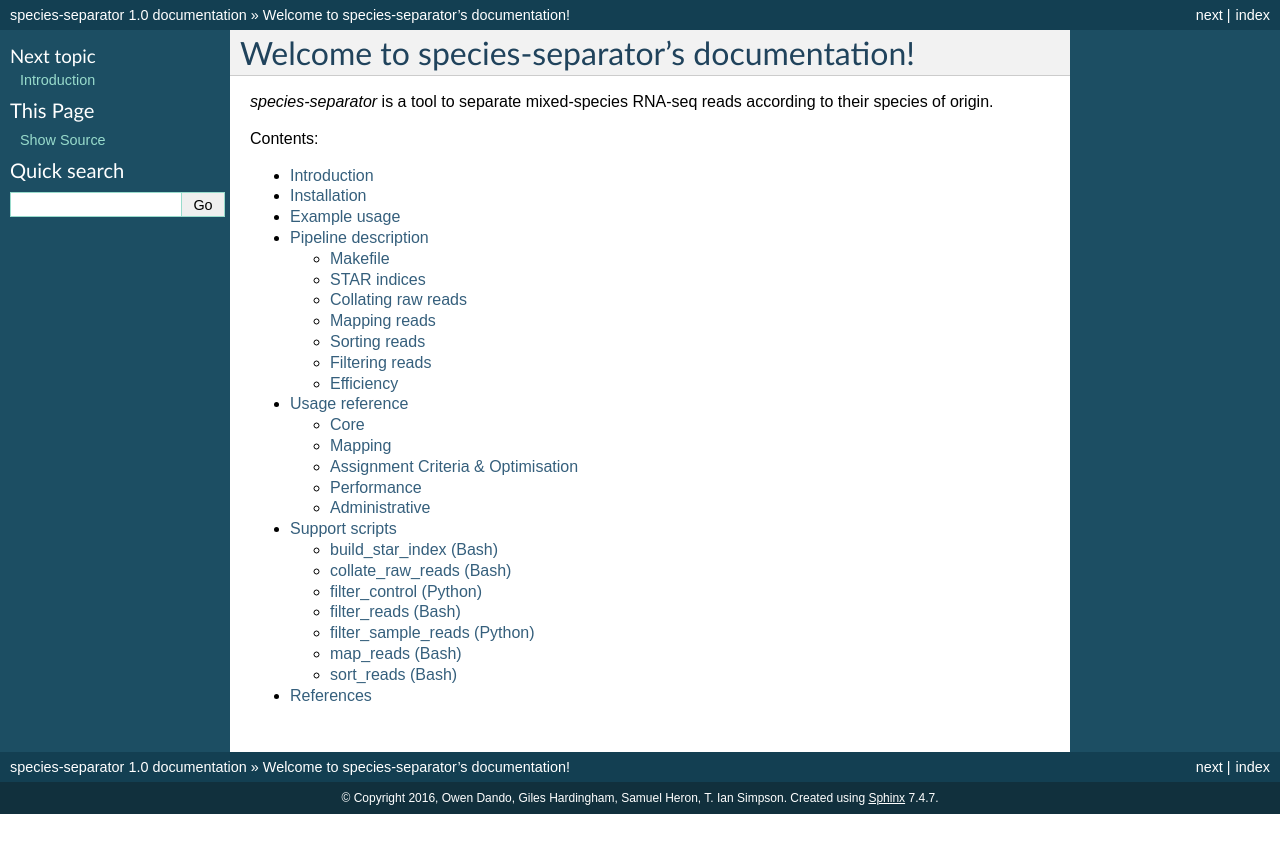
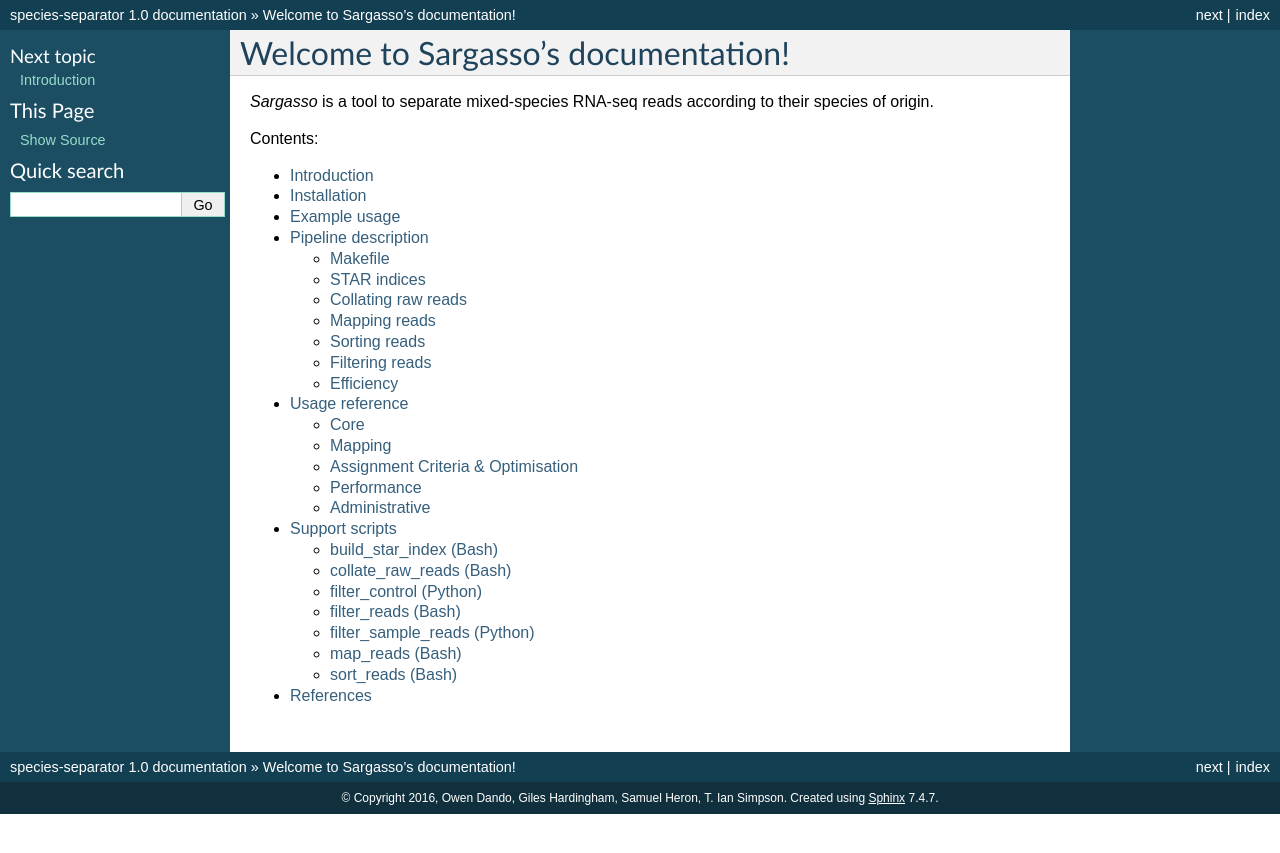
Before and after one commit to biomedicalinformaticsgroup/Sargasso, a Sphinx documentation site: the page built from docs/index.rst, in a window 1280 px wide. Shown: the top 853 px of the page. Built offline with Sphinx 7.4.7, drawn with Linux system fonts in a browser that asks for light colours.

Commit message:
Use Sargasso name.

```diff
--- a/docs/example_usage.rst
+++ b/docs/example_usage.rst
@@ -1,7 +1,7 @@
 Example usage
 =============
 
-To illustrate the usage of the *species-separator* pipeline, we will process a test data set consisting of RNA-seq reads derived from both mouse and rat. The test FASTQ files can be found in the directory ``pipeline_test/data/fastq/`` within the *species-separator* repository.
+To illustrate the usage of the *Sargasso* pipeline, we will process a test data set consisting of RNA-seq reads derived from both mouse and rat. The test FASTQ files can be found in the directory ``pipeline_test/data/fastq/`` within the *Sargasso* repository.
 
 We begin by constructing a tab-separated file giving the paths of the raw RNA-seq read data files for each sample in our experiment. This should contain one line per-sample, giving a sample name, and two comma-separated lists of FASTQ files containing paired-end RNA-seq reads (or a single comma-separated list in the case of single-end reads). Note that the FASTQ files are assumed to be gzipped.
 
@@ -9,7 +9,7 @@ In our example case we have a single sample, with a single pair of paired-end re
 
     our_sample  pipeline_test/data/fastq/mouse_rat_test_1.fastq.gz  pipeline_test/data/fastq/mouse_rat_test_2.fastq.gz
 
-The *species-separator* pipeline uses STAR [STAR]_, an efficient and accurate short RNA-seq read aligner, to map reads to reference genomes. We will assume that STAR indices have already been built for the mouse and rat genomes, and are located in the directories ``~/data/genome/<species>/STAR_index/``. Then the entire species separation pipeline can be executed with the following command::
+The *Sargasso* pipeline uses STAR [STAR]_, an efficient and accurate short RNA-seq read aligner, to map reads to reference genomes. We will assume that STAR indices have already been built for the mouse and rat genomes, and are located in the directories ``~/data/genome/<species>/STAR_index/``. Then the entire species separation pipeline can be executed with the following command::
 
     species_separator --reads-base-dir=<repository_dir> --s1-index=~/data/genome/mouse/STAR_index --s2-index=~/data/genome/rat/STAR_index --best --run-separation mouse rat test_samples.tsv test_results
 
@@ -27,4 +27,4 @@ On this small data set (100,000 paired-end reads), species separation should tak
 
 The BAM files in the ``filtered_reads`` directory are the final output of the *species-separator* pipeline. These can then be taken as input to further downstream analyses, for example for read counting and differential expression.
 
-In addition, two further log files are written. In the ``filtered_reads`` directory, ``overall_filtering_summary.txt`` contains per-sample statistics describing the reads that were assigned to each genome, or were rejected as ambiguous. In the top-level ``test_results`` directory, ``execution_record.txt`` contains a record of the command line options that were passed to *species-separator*, and the date and time of execution.
+In addition, two further log files are written. In the ``filtered_reads`` directory, ``overall_filtering_summary.txt`` contains per-sample statistics describing the reads that were assigned to each genome, or were rejected as ambiguous. In the top-level ``test_results`` directory, ``execution_record.txt`` contains a record of the command line options that were passed to *Sargasso*, and the date and time of execution.
--- a/docs/index.rst
+++ b/docs/index.rst
@@ -1,12 +1,7 @@
-.. species-separator documentation master file, created by
-   sphinx-quickstart on Tue Apr  5 16:17:29 2016.
-   You can adapt this file completely to your liking, but it should at least
-   contain the root `toctree` directive.
+Welcome to Sargasso's documentation!
+====================================
 
-Welcome to species-separator's documentation!
-=============================================
-
-*species-separator* is a tool to separate mixed-species RNA-seq reads according to their species of origin.
+*Sargasso* is a tool to separate mixed-species RNA-seq reads according to their species of origin.
 
 Contents:
 
--- a/docs/installation.rst
+++ b/docs/installation.rst
@@ -1,15 +1,15 @@
 Installation
 ============
 
-.. attention:: As *species-separator* has a number of dependencies on other Python packages, it is **strongly** recommended to install in an isolated environment using the `virtualenv <http://virtualenv.readthedocs.org/en/latest/index.html>`_ tool. The `virtualenvwrapper <http://virtualenvwrapper.readthedocs.org/en/latest/install.html>`_ tool makes managing multiple virtual environments easier.
+.. attention:: As *Sargasso* has a number of dependencies on other Python packages, it is **strongly** recommended to install in an isolated environment using the `virtualenv <http://virtualenv.readthedocs.org/en/latest/index.html>`_ tool. The `virtualenvwrapper <http://virtualenvwrapper.readthedocs.org/en/latest/install.html>`_ tool makes managing multiple virtual environments easier.
 
-Create and work in a virtual environment for *species-separator* using the ``virtualenvwrapper`` tool::
+Create and work in a virtual environment for *Sargasso* using the ``virtualenvwrapper`` tool::
 
-    mkproject species_separator
+    mkproject sargasso
 
-Install the *species_separator* package and its Python package dependencies into the virtual environment by running::
+Install the *Sargasso* package and its Python package dependencies into the virtual environment by running::
 
-    pip install git+https://github.com/statbio/species-separator.git
+    pip install git+https://github.com/statbio/sargasso.git
 
 .. Tests of the species separation pipeline can be run by executing::
 
--- a/docs/intro.rst
+++ b/docs/intro.rst
@@ -1,8 +1,8 @@
 Introduction
 ============
 
-*species-separator* is a tool to separate mixed-species RNA-seq reads according to their species of origin.
+*Sargasso* is a tool to separate mixed-species RNA-seq reads according to their species of origin.
 
-`RNA-sequencing <http://en.wikipedia.org/wiki/RNA-Seq>`_ has become an important technique in cellular biology for characterising and quantifying the `transcriptomes <http://en.wikipedia.org/wiki/Transcriptome>`_ of particular species, and for analysing the `differential expression <https://en.wikipedia.org/wiki/RNA-Seq#Differential_expression_and_absolute_quantification_of_transcripts>`_ of genes and transcripts. However, a number of recent experimental techniques produce RNA-seq data originating from a mixture of species. Previously, researchers have developed ad-hoc solutions to separate such RNA-seq reads into species-specific sets; *species-separator* is an efficient, reliable tool to perform this task, achieving high specificity and sensitivity, while requiring minimal setup and intervention by the user.
+`RNA-sequencing <http://en.wikipedia.org/wiki/RNA-Seq>`_ has become an important technique in cellular biology for characterising and quantifying the `transcriptomes <http://en.wikipedia.org/wiki/Transcriptome>`_ of particular species, and for analysing the `differential expression <https://en.wikipedia.org/wiki/RNA-Seq#Differential_expression_and_absolute_quantification_of_transcripts>`_ of genes and transcripts. However, a number of recent experimental techniques produce RNA-seq data originating from a mixture of species. Previously, researchers have developed ad-hoc solutions to separate such RNA-seq reads into species-specific sets; *Sargasso* is an efficient, reliable tool to perform this task, achieving high specificity and sensitivity, while requiring minimal setup and intervention by the user.
 
-Given an input set of `FASTQ <https://en.wikipedia.org/wiki/FASTQ_format>`_ files for a number of samples, each of which contain mixed-species RNA-seq read data, *species-separator* separates reads according to their true species of origin, and outputs per-sample `BAM <https://samtools.github.io/hts-specs/SAMv1.pdf>`_ files describing the mapping of these reads to the respective genomes. While the tool allows the user fine control at each stage, in normal usage the whole pipeline can be executed automatically with a single command.
+Given an input set of `FASTQ <https://en.wikipedia.org/wiki/FASTQ_format>`_ files for a number of samples, each of which contain mixed-species RNA-seq read data, *Sargasso* separates reads according to their true species of origin, and outputs per-sample `BAM <https://samtools.github.io/hts-specs/SAMv1.pdf>`_ files describing the mapping of these reads to the respective genomes. While the tool allows the user fine control at each stage, in normal usage the whole pipeline can be executed automatically with a single command.
--- a/docs/pipeline.rst
+++ b/docs/pipeline.rst
@@ -1,12 +1,12 @@
 Pipeline description
 ====================
 
-Separation of mixed-species RNA-seq reads is performed in a number of stages. While in normal usage these steps can be executed with a single command, the *species-separator* pipeline also affords fine control over execution, should this be desired. Here we describe each stage of species separation in more detail.
+Separation of mixed-species RNA-seq reads is performed in a number of stages. While in normal usage these steps can be executed with a single command, the *Sargasso* pipeline also affords fine control over execution, should this be desired. Here we describe each stage of species separation in more detail.
 
 Makefile
 --------
 
-The *species-separator* pipline is invoked through execution of its main Python script, ``species_separator``. This writes a Makefile with targets corresponding to all stages of the pipeline, namely:
+The *Sargasso* pipline is invoked through execution of its main Python script, ``species_separator``. This writes a Makefile with targets corresponding to all stages of the pipeline, namely:
 
 * building or linking to ``STAR`` [STAR]_ indices
 * collating raw reads files
@@ -19,7 +19,7 @@ In this fashion, fine user control over the pipeline is allowed --- processing c
 STAR indices
 ------------
 
-The *species-separator* pipeline uses the efficient and accurate ``STAR`` short RNA-seq read aligner to map mixed species reads to reference genomes. For best speed of operation, paths to pre-existing ``STAR`` indices for the two reference genomes can be supplied to the ``species_separator`` script via its ``--s1-index`` and ``--s2-index`` command-line options. Alternatively, if paths to directories containing genome FASTA files for each species are supplied (via the ``--s1-genome`` and ``--s2-genome`` options) and GTF annotation files (via ``--s1-gtf`` and ``-s2-gtf``), then ``STAR`` will be invoked in index-generation mode to build genome indices for each species.
+The *Sargasso* pipeline uses the efficient and accurate ``STAR`` short RNA-seq read aligner to map mixed species reads to reference genomes. For best speed of operation, paths to pre-existing ``STAR`` indices for the two reference genomes can be supplied to the ``species_separator`` script via its ``--s1-index`` and ``--s2-index`` command-line options. Alternatively, if paths to directories containing genome FASTA files for each species are supplied (via the ``--s1-genome`` and ``--s2-genome`` options) and GTF annotation files (via ``--s1-gtf`` and ``-s2-gtf``), then ``STAR`` will be invoked in index-generation mode to build genome indices for each species.
 
 Collating raw reads
 -------------------
@@ -29,7 +29,7 @@ The path to a TSV file specifying, in turn, the paths to the FASTQ files contain
 Mapping reads
 -------------
 
-Next, the *species-separator* pipeline maps all reads to each species' genome using the ``STAR`` read aligner. Although we chose to use ``STAR`` for its speed and the accuracy of alignments produced, it would be possible to substitute another mapping tool by altering the read mapping target in the Makefile --- subsequent analysis steps require only BAM files containing the aligned reads.
+Next, the *Sargasso* pipeline maps all reads to each species' genome using the ``STAR`` read aligner. Although we chose to use ``STAR`` for its speed and the accuracy of alignments produced, it would be possible to substitute another mapping tool by altering the read mapping target in the Makefile --- subsequent analysis steps require only BAM files containing the aligned reads.
 
 Note that when invoking ``STAR``, reads are mapped allowing alignments to multiple locations (``--outFilterMultimapNmax 10000``), however only those mappings with an alignment score equal to the maximum are retained (``--outFilterMultimapScoreRange 0``).
 
@@ -70,6 +70,6 @@ At the end of the filtering stage, a BAM file will have been written for each RN
 Efficiency
 ----------
 
-In order that the *species-separator* pipeline operates efficiently, multiple cores can be used wherever possible. Both the ``STAR`` read aligner and the ``sambamba`` alignment processing tool are multi-threaded, and multiple cores are used during species assignment by splitting the input alignment files in chunks and executing filtering in parallel.
+In order that the *Sargasso* pipeline operates efficiently, multiple cores can be used wherever possible. Both the ``STAR`` read aligner and the ``sambamba`` alignment processing tool are multi-threaded, and multiple cores are used during species assignment by splitting the input alignment files in chunks and executing filtering in parallel.
 
 The number of cores available at all stages of the pipeline is specified by the ``--num-threads`` command-line option to the ``species_separator`` script.
--- a/docs/support_scripts.rst
+++ b/docs/support_scripts.rst
@@ -1,7 +1,7 @@
 Support scripts
 ===============
 
-In addition to the main ``species_separator`` script, execution of the *species-separator* pipeline relies on a number of supporting Python and Bash scripts. Their usage patterns are described here; note, however, that in normal usage these scripts need not be executed directly by the user.
+In addition to the main ``species_separator`` script, execution of the *Sargasso* pipeline relies on a number of supporting Python and Bash scripts. Their usage patterns are described here; note, however, that in normal usage these scripts need not be executed directly by the user.
 
 build_star_index (Bash)
 -----------------------
```
Also changed, not shown: README.md (+9 -9 lines), 1 other file.
